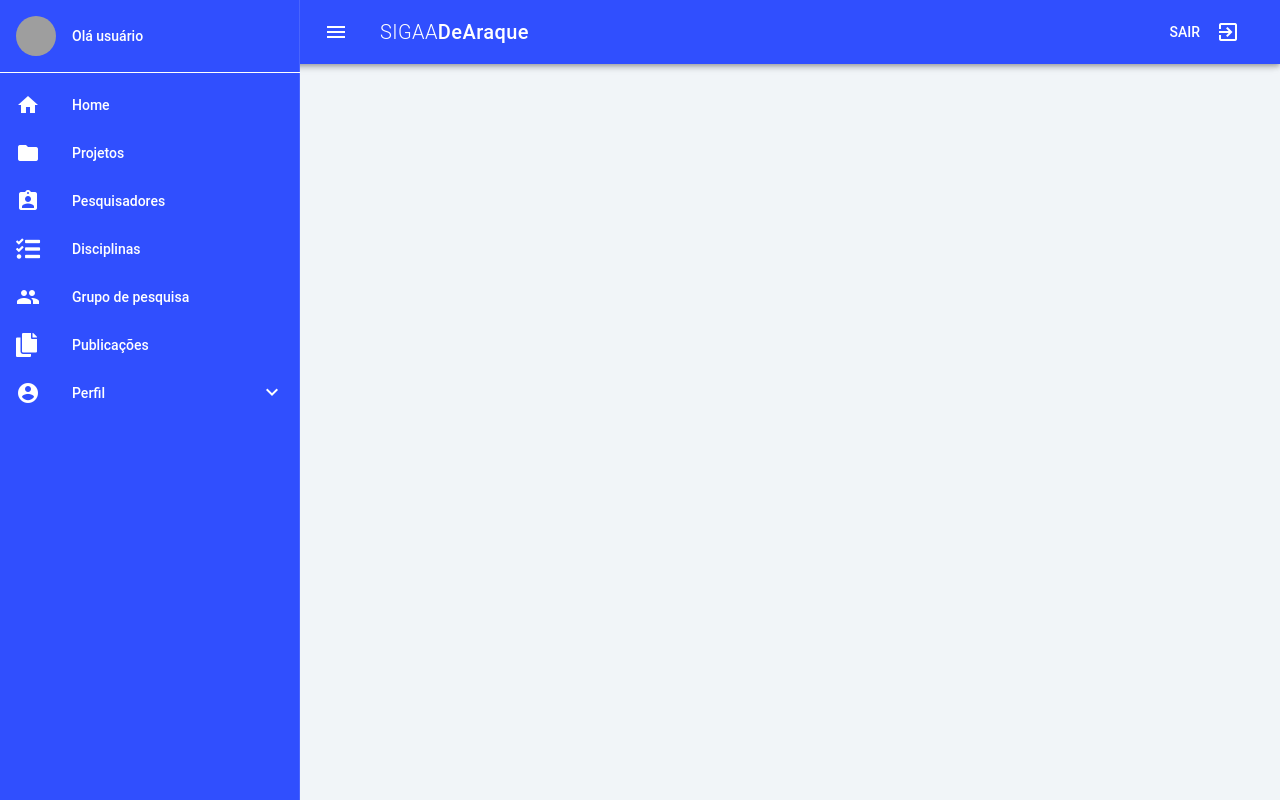
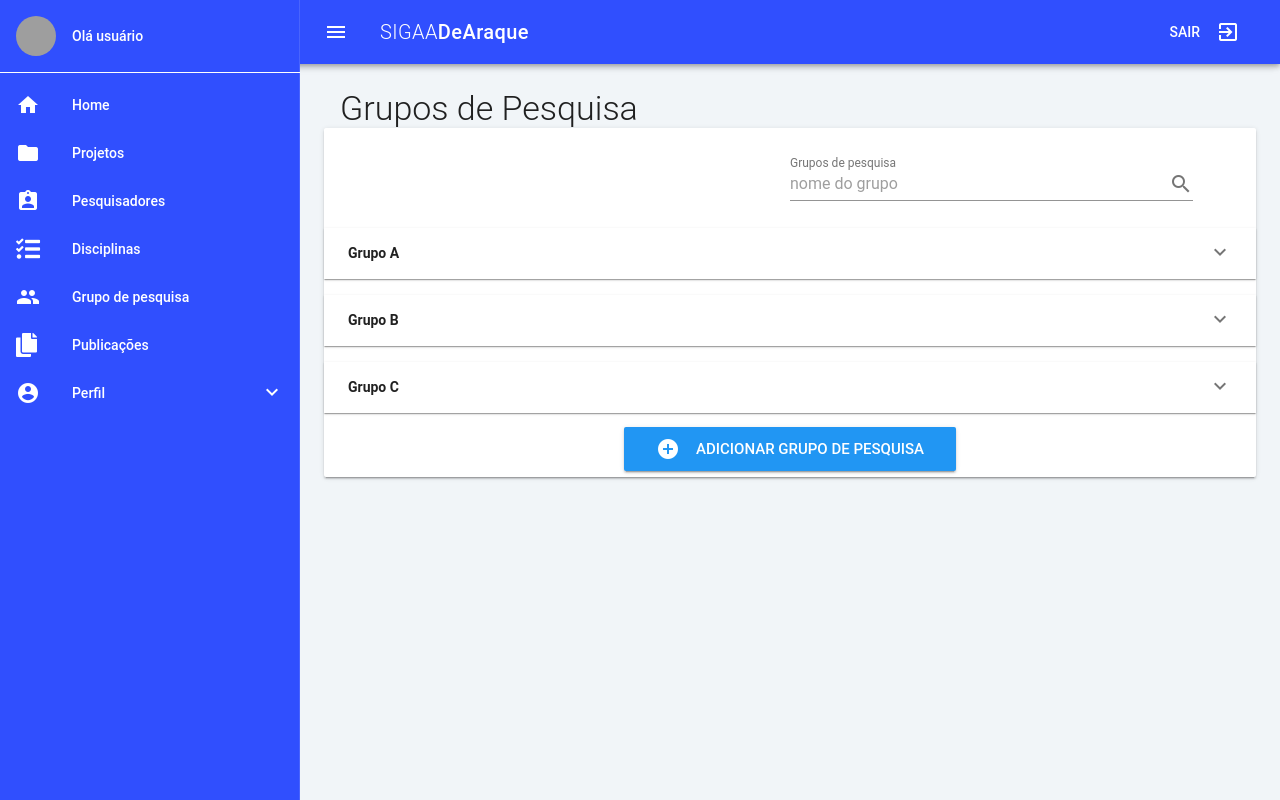
Before and after one commit to PhilipOfMacedon/SIGAA-De-Araque, a Vue app in the folder Frontend/: page /research-groups in a window 1280 px wide. Built offline with nearby package versions, Linux system fonts and the light colour scheme; grey boxes are pictures that could not be loaded; a small style sheet from the web is missing.

Commit message:
add new groups and new members, group search, #50

```diff
--- /dev/null
+++ b/Frontend/src/components/LvResearchGroups.vue
@@ -0,0 +1,102 @@
+<template>
+	<div id="lv-researchGroups">
+		<v-layout wrap justify-center class="grey lighten-1">
+			<v-expansion-panel expand=true>
+				<v-expansion-panel-content expand>
+					<template v-slot:header>
+						<div class="font-weight-bold">{{title}}</div>
+					</template>
+					<v-card>
+						<v-layout row >
+							<v-flex>
+								<v-card-text class="font-weight-regular px-2 text-md-left">
+									<v-list v-for="member in members">
+										{{member}}
+									</v-list>
+									<v-list>
+										<v-btn round outline small color="info" @click="addNewMember">
+											<v-icon center style="height:auto;">add_circle</v-icon>
+											Novo membro
+										</v-btn>
+									</v-list>
+								</v-card-text>
+							</v-flex>
+						</v-layout>
+						<v-dialog v-model="newMember" max-width="600px">
+							<v-card class="mx-auto px-3 pt-4 pb-3 black--tex card-register" color="white lighten-1" elevation=12>
+								<v-layout row>
+									<v-flex text-xs-center xs12 md12>
+										<v-toolbar-title>
+											<h3 class="display-1 font-weight-light grey--text text-sm-center">
+												Novo Membro
+											</h3>
+										</v-toolbar-title>
+									</v-flex>
+								</v-layout>
+								<v-layout row>
+									<v-flex text-xs-center xs12 md12>
+									</v-flex>
+								</v-layout>
+								<v-layout row>
+									<v-flex xs12>
+										<v-text-field label="Nome do Membro"
+										v-model="name">
+									</v-text-field>
+								</v-flex>
+							</v-layout>
+							<v-layout row>
+								<v-flex text-xs-center xs6 md6>
+									<v-btn large color="info" @click="confirm">
+										Adicionar
+									</v-btn>
+								</v-flex>
+								<v-flex text-xs-center xs6 md6>
+									<v-btn large color="warning" @click="cancel">
+										Cancelar
+									</v-btn>
+								</v-flex>
+							</v-layout>
+						</v-card>
+					</v-dialog>
+				</v-card>
+			</v-expansion-panel-content>
+		</v-expansion-panel>
+	</v-layout>
+</div>
+</template>
+
+<script>
+export default{
+	name: 'lv-researchGroups',
+	data() {
+		return {
+			name: '',
+			newMember: false,
+		}
+	},
+	props: {
+		title: String,
+		members: Array,
+	},
+	methods: {
+		addNewMember() {
+			this.newMember = true
+		},
+		confirm(){
+			let newName = this.name
+			if(newName !== ''){
+				this.members.push(newName)
+				this.name = ""
+				this.newMember = false
+			}
+		},
+		cancel(){
+			this.newMember = false
+		},
+	}
+}
+</script>
+
+<style>
+
+</style>
--- a/Frontend/src/components/Navbar.vue
+++ b/Frontend/src/components/Navbar.vue
@@ -76,7 +76,7 @@ export default {
         { icon: "folder", text: "Projetos", route: "/projects" },
         { icon: "assignment_ind", text: "Pesquisadores", route: "/researches" },
         { icon: "fa-tasks", text: "Disciplinas", route: "/" },
-        { icon: "people", text: "Grupo de pesquisa", route: "/researche-groups" },
+        { icon: "people", text: "Grupo de pesquisa", route: "/research-groups" },
         { icon: "fa-copy", text: "Publicações", route: "/publications" }
       ],
       userConfigs: [
--- a/Frontend/src/router.js
+++ b/Frontend/src/router.js
@@ -7,7 +7,7 @@ import Publications from './views/Publications';
 import ProfileEdit from './views/ProfileEdit';
 import Login from './views/Login'
 import Disciplines from './views/Disciplines.vue'
-import ResearcheGroups from './views/ResearcheGroups.vue'
+import ResearchGroups from './views/ResearchGroups.vue'
 
 Vue.use(Router)
 
@@ -51,9 +51,9 @@ export default new Router({
       component: Disciplines,
     },
     {
-      path: '/researche-groups',
-      name: 'researche-groups',
-      component: ResearcheGroups,
+      path: '/research-groups',
+      name: 'research-groups',
+      component: ResearchGroups,
     }
   ]
 })
--- /dev/null
+++ b/Frontend/src/views/ResearchGroups.vue
@@ -0,0 +1,114 @@
+<template>
+	<div class="researcheGroups">
+		<v-container fluid >
+			<h1 class="display-1 font-weight-light white--text--darken-4 ml-3">Grupos de Pesquisa</h1>
+			<v-card >
+				<v-layout row >
+					<v-flex  sm6 offset-xs6 class="pt-4">
+						<v-text-field class="search-bar"
+						label="Grupos de pesquisa"
+						placeholder="nome do grupo"
+						append-icon="search"
+						v-model="search"
+						></v-text-field>
+					</v-flex>
+				</v-layout>
+				<v-list v-for="group in filteredGroups" :key="groups.title">
+					<LvResearchGroups :title="group.title" :members="group.members"/>
+				</v-list>
+				<v-layout row justify-center>
+					<v-btn large color="info" @click="addGroup">
+						<v-icon left>add_circle</v-icon> Adicionar Grupo de Pesquisa
+					</v-btn>
+				</v-layout>
+				<v-dialog v-model="addNewGroup" max-width="600px">
+					<v-card class="mx-auto px-3 pt-4 pb-3 black--tex card-register" color="white lighten-1" elevation=12>
+						<v-layout row>
+							<v-flex text-xs-center xs12 md12>
+								<v-toolbar-title>
+									<h3 class="display-1 font-weight-light grey--text text-sm-center">
+										Novo Grupo de Pesquisa
+									</h3>
+								</v-toolbar-title>
+							</v-flex>
+						</v-layout>
+						<v-layout row>
+							<v-flex text-xs-center xs12 md12>
+							</v-flex>
+						</v-layout>
+						<v-layout row>
+							<v-flex xs12>
+								<v-text-field label="Nome do Grupo"
+								v-model="title">
+							</v-text-field>
+						</v-flex>
+					</v-layout>
+					<v-layout row>
+						<v-flex text-xs-center xs6 md6>
+							<v-btn large color="info" @click="confirm">
+								Adicionar
+							</v-btn>
+						</v-flex>
+						<v-flex text-xs-center xs6 md6>
+							<v-btn large color="warning" @click="cancel">
+								Cancelar
+							</v-btn>
+						</v-flex>
+					</v-layout>
+				</v-card>
+			</v-dialog>
+		</v-card>
+	</v-container>
+</div>
+</template>
+
+<script>
+import LvResearchGroups from '@/components/LvResearchGroups.vue'
+
+export default{
+	data() {
+		return {
+			title: "",
+			addNewGroup: false,
+			search: "",
+			groups: [
+			{title: "Grupo A", members: ['Alexandre','Rafaela','Tarik','Filipe']},
+			{title: "Grupo B", members: ['Raydson','Hemerson','Marcio','Ricardo']},
+			{title: "Grupo C", members: []},
+			]
+		}
+	},
+	components: {LvResearchGroups},
+	methods: {
+		addGroup(){
+			this.addNewGroup = true
+		},
+		confirm(){
+			let newTitle = this.title
+			if(newTitle !== ''){
+				this.groups.push({
+					title: newTitle,
+					members: []
+				})
+				this.title = ""
+				this.addNewGroup = false
+			}
+		},
+		cancel(){
+			this.addNewGroup = false
+		},
+	},
+	computed: {
+    filteredGroups: function() {
+      return this.groups.filter(groups => {
+        let groupName = groups.title.toUpperCase();
+        return groupName.match(this.search.toUpperCase());
+      });
+    }
+  },
+}
+</script>
+
+<style>
+
+</style>
--- a/Frontend/src/views/ResearcheGroups.vue
+++ /dev/null
@@ -1,19 +0,0 @@
-<template>
-	<div>
-		<h1>Research Groups</h1>
-	</div>
-</template>
-
-<script>
-export default{
-	data() {
-		return {
-
-		}
-	},
-}
-</script>
-
-<style>
-
-</style>
```
